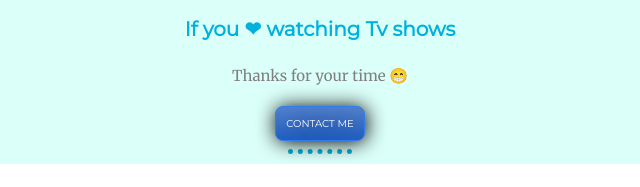
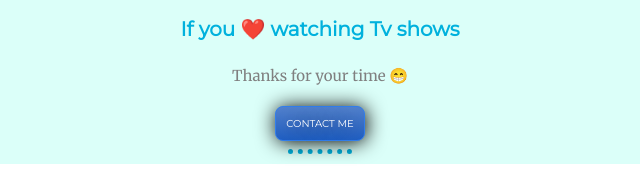
Before and after one commit to RiteshRanaGit/CV-Css, a plain HTML site: page index.html in a window 1280 px wide. Shown: the part 2241-2428 px from the top of the page, 320-960 px from the left. Drawn offline with Linux system fonts and the light colour scheme.

Commit message:
Update index.html

```diff
--- a/index.html
+++ b/index.html
@@ -51,7 +51,7 @@
 
         <div class="contact-me">
             <h2>Get In Touch</h2>
-            <h3>If you ❤ watching Tv shows</h3>
+            <h3>If you ❤️ watching Tv shows</h3>
             <p>Thanks for your time 😁</p>
             <a class="btn" href="mailto:rana1997ritesh@gmail.com">CONTACT ME</a>
             <hr>
```
